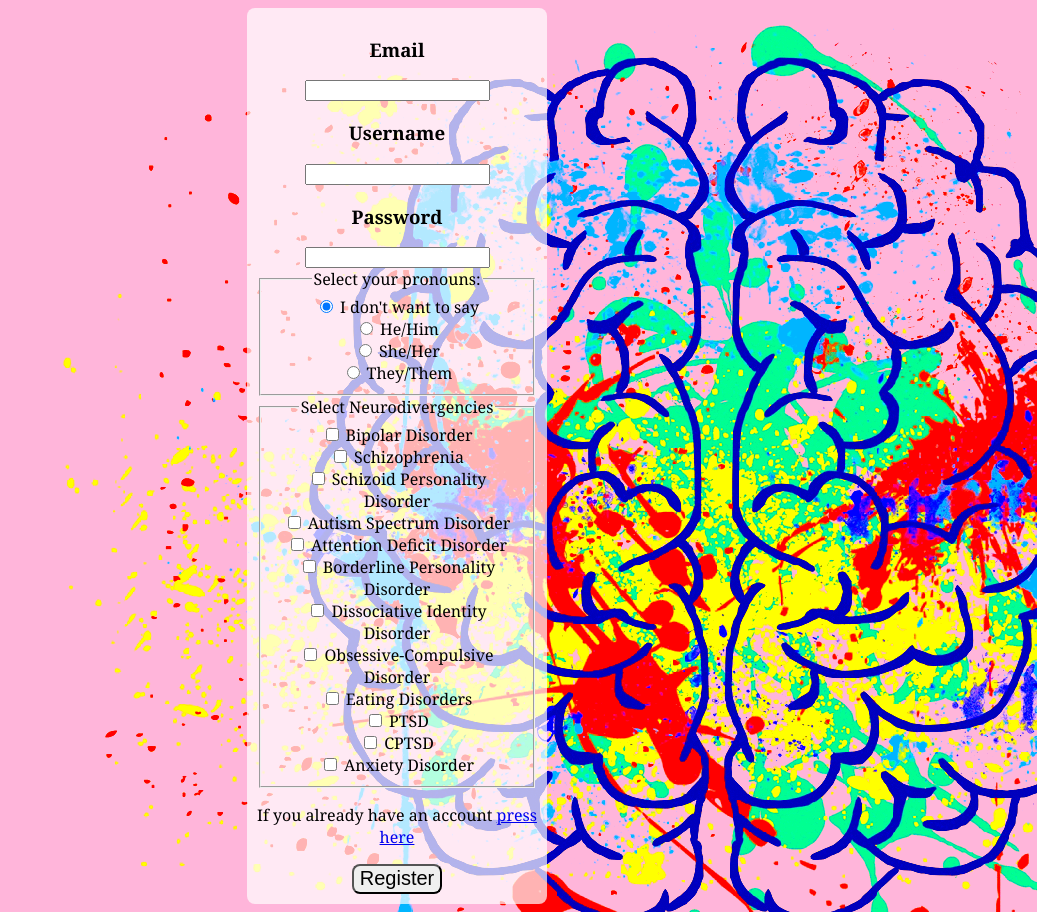
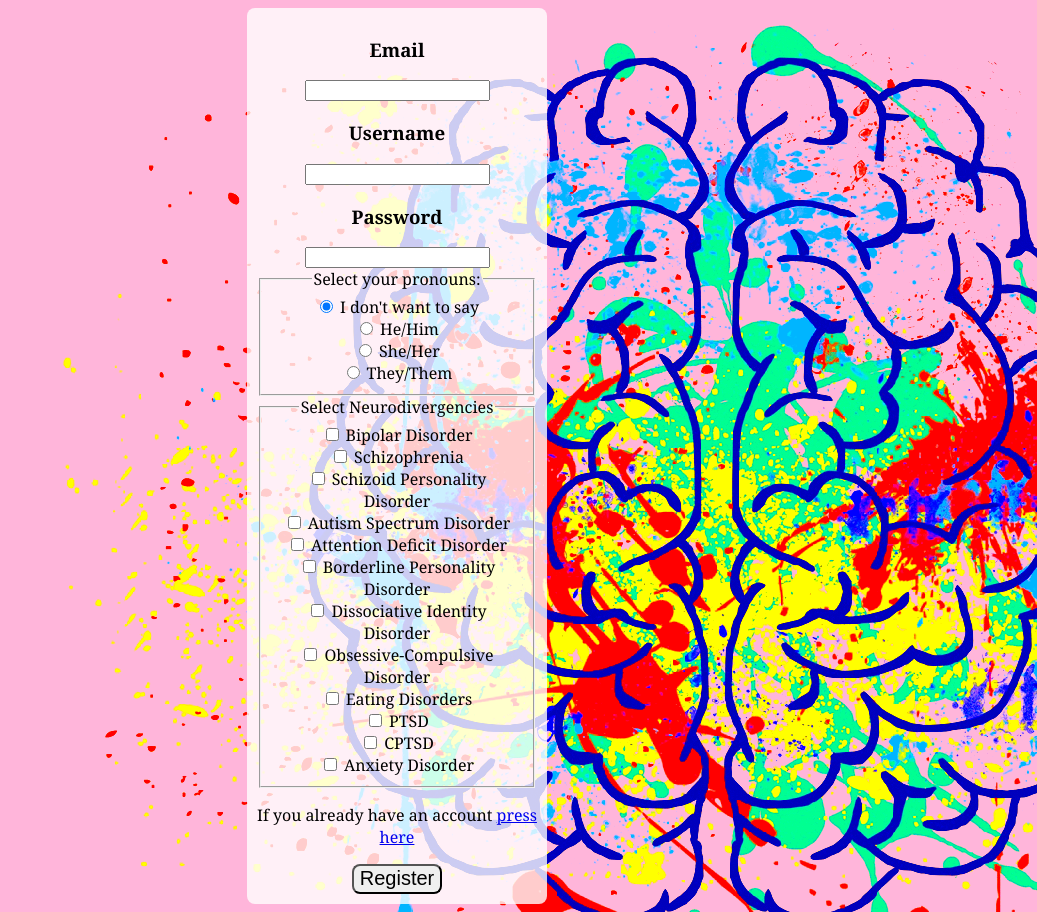
Before and after one commit to VStarPlayer/Forth, a PHP site: page /login.html in a window 1280 px wide. Shown: the whole page, without its empty margins (243-1280 px from the left). Run offline with PHP 8.4, Linux system fonts and the light colour scheme.

Commit message:
Update loginStyle.css

```diff
--- a/loginStyle.css
+++ b/loginStyle.css
@@ -11,7 +11,7 @@ body{
     padding: 10px;
     width:50%;
     text-align: center;
-    background-color: rgba(255,255 ,255, .7);
+    background-color: rgba(255,255 ,255, .8);
     width: 300px;
     border-radius:8px;
 }
```
